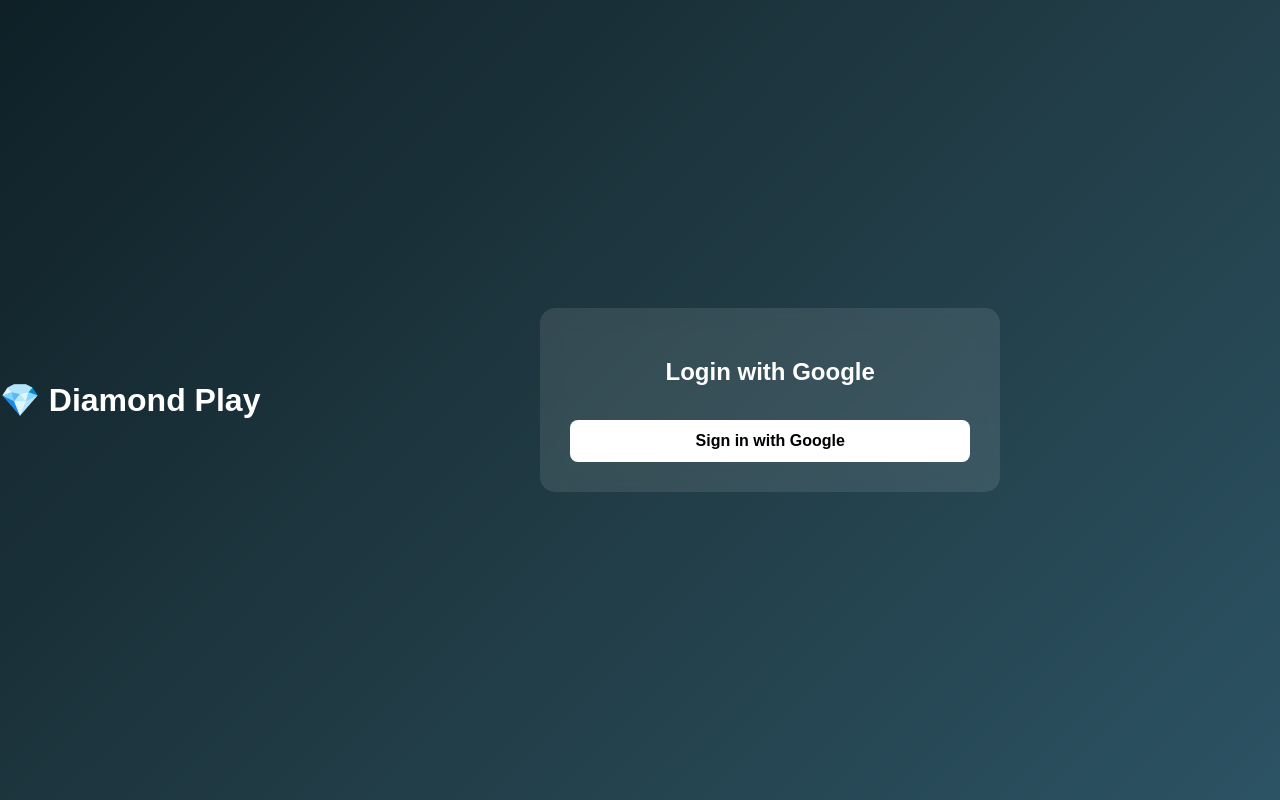
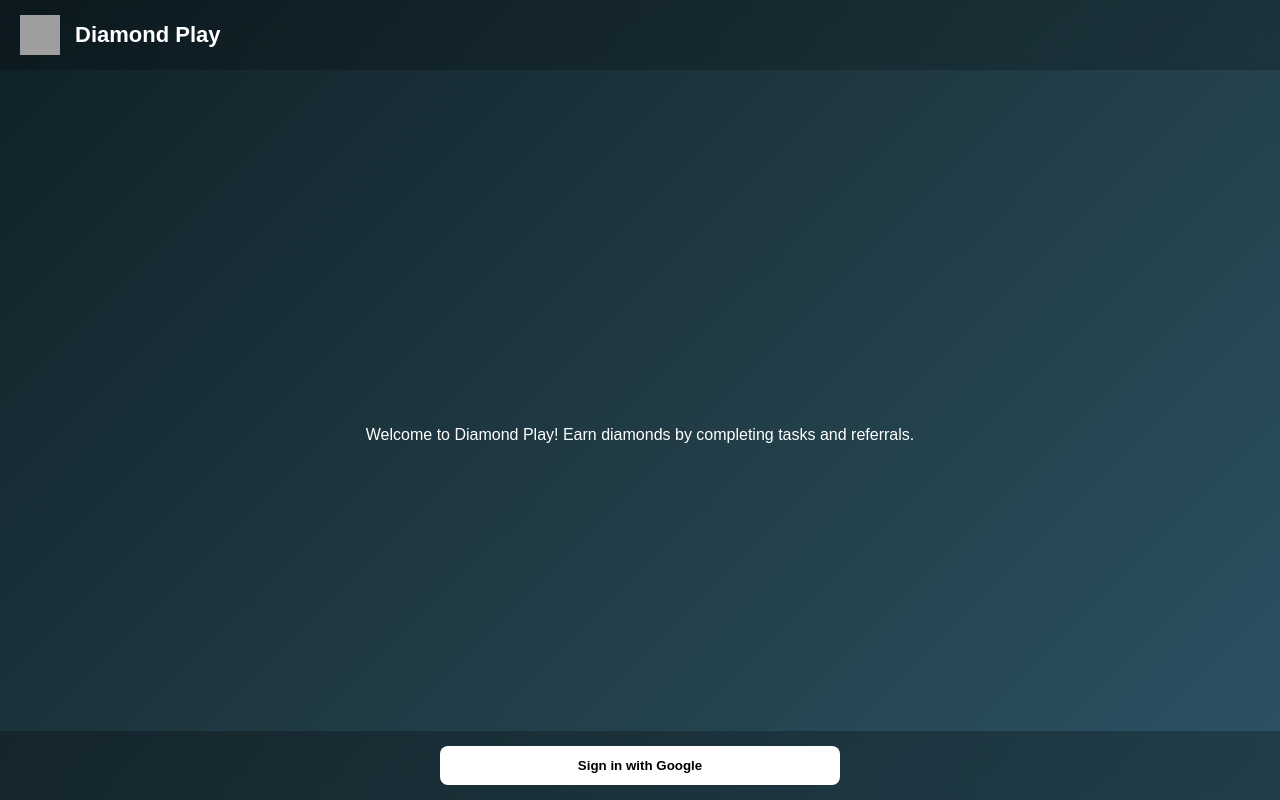
Before and after one commit to diamondplayhelpteam-cyber/Diamond-Play, a plain HTML site: page index.html in a window 1280 px wide. Drawn offline with Linux system fonts and the light colour scheme; no server answers; grey boxes are pictures that could not be loaded.

Commit message:
Update index.html

```diff
--- a/index.html
+++ b/index.html
@@ -1,45 +1,62 @@
 <!DOCTYPE html>
-<html>
+<html lang="en">
 <head>
+<meta charset="UTF-8">
+<meta name="viewport" content="width=device-width, initial-scale=1.0">
 <title>Diamond Play</title>
-  <meta name="viewport" content="width=device-width, initial-scale=1.0">
 <style>
+  /* --- Basic Reset --- */
+  * { margin:0; padding:0; box-sizing:border-box; }
+
   body {
-      margin:0;
-      font-family:Arial, sans-serif;
+    font-family: Arial, sans-serif;
     background: linear-gradient(135deg,#0f2027,#203a43,#2c5364);
+    color: white;
+    min-height: 100vh;
+    display: flex;
+    flex-direction: column;
+    justify-content: flex-start;
+  }
+
+  /* --- Top Bar --- */
+  header {
+    display: flex;
+    align-items: center;
+    padding: 15px 20px;
+    background: rgba(0,0,0,0.2);
+    backdrop-filter: blur(10px);
+  }
+
+  header img {
+    height:40px;
+    width:40px;
+    margin-right: 15px;
+  }
+
+  header h1 {
+    font-size: 22px;
+    font-weight: bold;
+  }
+
+  /* --- Body --- */
+  .content {
+    flex:1;
     display:flex;
+    flex-direction:column;
     justify-content:center;
     align-items:center;
-      height:100vh;
-      color:white;
+    padding: 20px;
     text-align:center;
   }
 
   .box {
+    background: rgba(255,255,255,0.1);
+    padding: 25px;
+    border-radius: 15px;
+    backdrop-filter: blur(10px);
     width:90%;
     max-width:400px;
-      background: rgba(255,255,255,0.1);
-      padding:30px;
-      border-radius:15px;
-      backdrop-filter: blur(10px);
-      margin:auto;
-    }
-
-    button {
-      padding:12px 20px;
-      margin-top:15px;
-      width:100%;
-      border:none;
-      border-radius:8px;
-      cursor:pointer;
-      font-size:16px;
-    }
-
-    .google-btn {
-      background:white;
-      color:black;
-      font-weight:bold;
+    margin-bottom:20px;
   }
 
   input {
@@ -50,17 +67,49 @@
     margin-top:10px;
   }
 
+  /* --- Bottom Nav --- */
+  .bottom-nav {
+    width:100%;
+    padding:15px 20px;
+    background: rgba(0,0,0,0.25);
+    backdrop-filter: blur(10px);
+    display:flex;
+    justify-content:center;
+    position: fixed;
+    bottom:0;
+    left:0;
+  }
+
+  .google-btn {
+    padding:12px 20px;
+    background:white;
+    color:black;
+    font-weight:bold;
+    border:none;
+    border-radius:8px;
+    width:90%;
+    max-width:400px;
+    cursor:pointer;
+  }
+
   .hidden { display:none; }
+
 </style>
 </head>
 <body>
 
-  <h1>💎 Diamond Play</h1>
+<!-- Top Bar -->
+<header>
+  <img src="https://i.ibb.co/1rq2Zf6/diamond-icon.png" alt="Diamond Icon">
+  <h1>Diamond Play</h1>
+</header>
+
+<!-- Content Area -->
+<div class="content">
 
   <!-- LOGIN PAGE -->
-  <div class="box" id="loginPage">
-    <h2>Login with Google</h2>
-    <button class="google-btn" onclick="googleLogin()">Sign in with Google</button>
+  <div id="loginPage">
+    <p>Welcome to Diamond Play! Earn diamonds by completing tasks and referrals.</p>
   </div>
 
   <!-- REFERRAL PAGE -->
@@ -75,15 +124,22 @@
   <div class="box hidden" id="homePage">
     <h2>Welcome, <span id="userName"></span> 💎</h2>
     <p>Diamonds: <span id="diamonds">0</span></p>
-    <button class="logout-btn" onclick="logoutUser()">Logout</button>
+    <button onclick="logoutUser()">Logout</button>
   </div>
 
+</div>
+
+<!-- Bottom Navigation -->
+<div class="bottom-nav" id="loginNav">
+  <button class="google-btn" onclick="googleLogin()">Sign in with Google</button>
+</div>
+
+<!-- Firebase + Google Login -->
 <script type="module">
-  // 🔥 Firebase CDN
 import { initializeApp } from "https://www.gstatic.com/firebasejs/12.9.0/firebase-app.js";
 import { getAuth, GoogleAuthProvider, signInWithRedirect, getRedirectResult, signOut } from "https://www.gstatic.com/firebasejs/12.9.0/firebase-auth.js";
 
-  // 🔥 Firebase Config
+// Firebase Config
 const firebaseConfig = {
   apiKey: "AIzaSyABMbaOFqrDza62GH03uY8J3cxsguaNCXo",
   authDomain: "diamondplay-58ba1.firebaseapp.com",
@@ -98,24 +154,25 @@
 const auth = getAuth(app);
 const provider = new GoogleAuthProvider();
 
-  // 🔥 Google Login (Redirect)
+// Google Login (Redirect)
 window.googleLogin = function(){
   signInWithRedirect(auth, provider);
 }
 
-  // 🔹 Handle Redirect Result (After Gmail select)
+// Handle Redirect Result
 getRedirectResult(auth)
 .then((result)=>{
   if(result?.user){
     const user = result.user;
     localStorage.setItem("diamondUser", user.displayName);
     document.getElementById("loginPage").classList.add("hidden");
+    document.getElementById("loginNav").classList.add("hidden");
     document.getElementById("referralPage").classList.remove("hidden");
   }
 })
 .catch((err)=>{ console.log(err); });
 
-  // 🔹 Referral Page → Home
+// Referral → Home
 window.goHome = function(){
   let code = document.getElementById("refCode").value;
   if(code!="") alert("Referral added! +50 Diamonds");
@@ -126,12 +183,13 @@
   document.getElementById("diamonds").innerText = localStorage.getItem("diamonds");
 }
 
-  // 🔹 Logout
+// Logout
 window.logoutUser = function(){
   signOut(auth).then(()=>{
     localStorage.clear();
     document.getElementById("homePage").classList.add("hidden");
     document.getElementById("loginPage").classList.remove("hidden");
+    document.getElementById("loginNav").classList.remove("hidden");
   });
 }
 </script>
```
Lines whose indentation alone changed are shown as unchanged.
